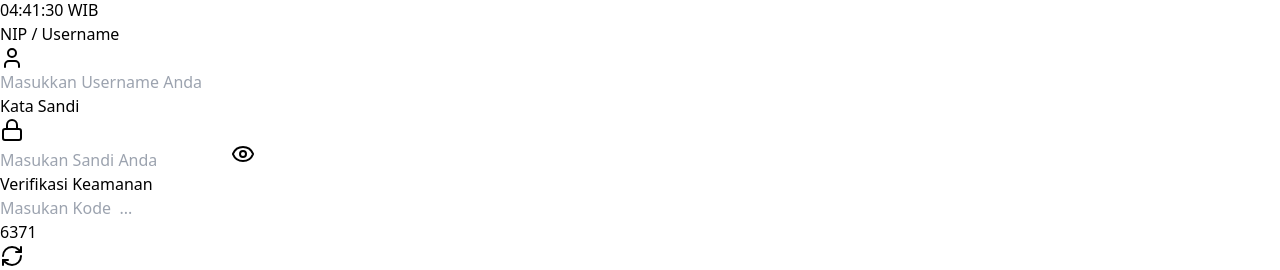
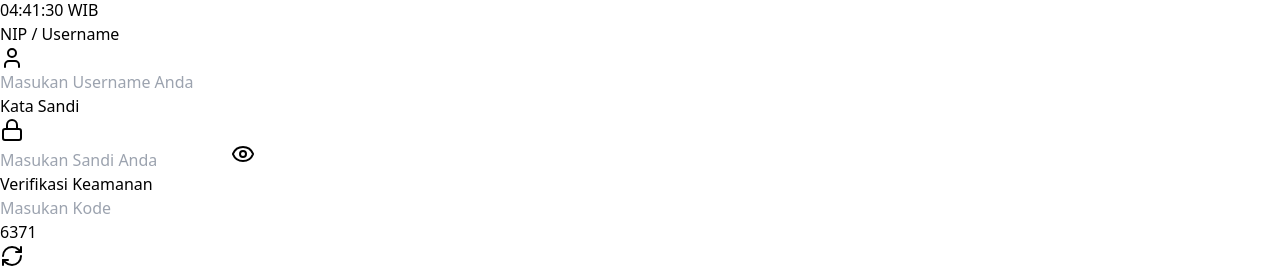
Before and after one commit to Afrizaikhsanmuzaki/absensi-izzatul, a React (Vite) app: page / in a window 1280 px wide. Shown: the part 1450-1720 px from the top of the page. Built offline with nearby package versions, Linux system fonts and the light colour scheme.

Commit message:
Perbaikan typo dashboard login page

```diff
--- a/src/App.jsx
+++ b/src/App.jsx
@@ -376,12 +376,12 @@ const LoginScreen = ({ onLoginSuccess }) => {
           )}
 
           <form onSubmit={handleLogin} className="space-y-5">
-            <InputField icon={User} label="NIP / Username" type="text" placeholder="Masukkan Username Anda" value={nip} onChange={(e) => setNip(e.target.value)} />
+            <InputField icon={User} label="NIP / Username" type="text" placeholder="Masukan Username Anda" value={nip} onChange={(e) => setNip(e.target.value)} />
             <InputField icon={Lock} label="Kata Sandi" type="password" placeholder="Masukan Sandi Anda" value={password} onChange={(e) => setPassword(e.target.value)} isPassword={true} showPassword={showPassword} togglePassword={() => setShowPassword(!showPassword)} />
             <div>
               <label className="block text-[11px] font-bold text-emerald-200/70 mb-2 uppercase tracking-wider ml-1">Verifikasi Keamanan</label>
               <div className="flex gap-3">
-                <input type="text" value={captchaInput} onChange={(e) => setCaptchaInput(e.target.value)} className="w-full px-4 py-4 bg-slate-800/50 border border-slate-700/50 text-white rounded-2xl text-center tracking-widest text-lg font-bold" placeholder="Masukan Kode  ..." maxLength="4" required />
+                <input type="text" value={captchaInput} onChange={(e) => setCaptchaInput(e.target.value)} className="w-full px-4 py-4 bg-slate-800/50 border border-slate-700/50 text-white rounded-2xl text-center tracking-widest text-lg font-bold" placeholder="Masukan Kode" maxLength="4" required />
                 <div className="w-32 bg-slate-800 border border-slate-700/50 rounded-2xl flex items-center justify-center gap-2 cursor-pointer" onClick={generateCaptcha}>
                   <span className="font-mono text-xl font-bold text-amber-400">{captchaCode}</span>
                   <RefreshCw className="h-4 w-4 text-slate-500" />
```
